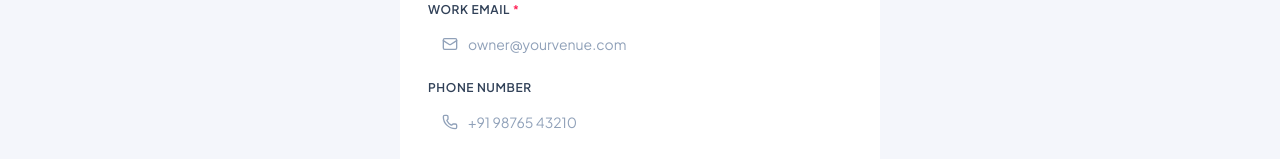
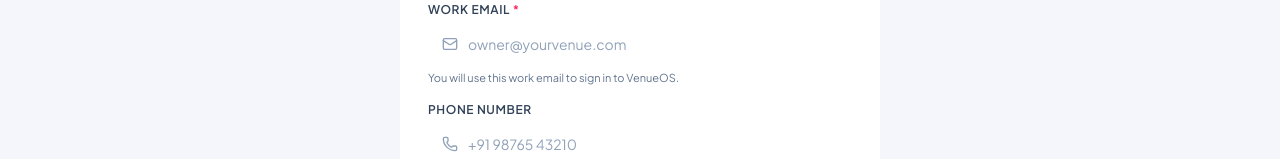
Before and after one commit to vibecoderakash/VenueOS, a Next.js app: page /setup in a window 1280 px wide. Shown: the part 720-879 px from the top of the page. Built offline with nearby package versions, Linux system fonts and the light colour scheme; no server answers.

Commit message:
copy: clarify work email is login email

```diff
--- a/app/setup/page.tsx
+++ b/app/setup/page.tsx
@@ -383,6 +383,9 @@ export default function SetupPage() {
                   className="w-full pl-10 pr-3.5 py-2.5 rounded-xl border border-slate-200 text-sm text-slate-800 placeholder-slate-400 bg-white hover:border-slate-300 focus:outline-none focus:border-indigo-600 focus:ring-4 focus:ring-indigo-100 transition-all font-normal"
                 />
               </div>
+              <p className="mt-1.5 text-[11px] text-slate-500">
+                You will use this work email to sign in to VenueOS.
+              </p>
             </div>
 
             {/* Phone Number */}
```
